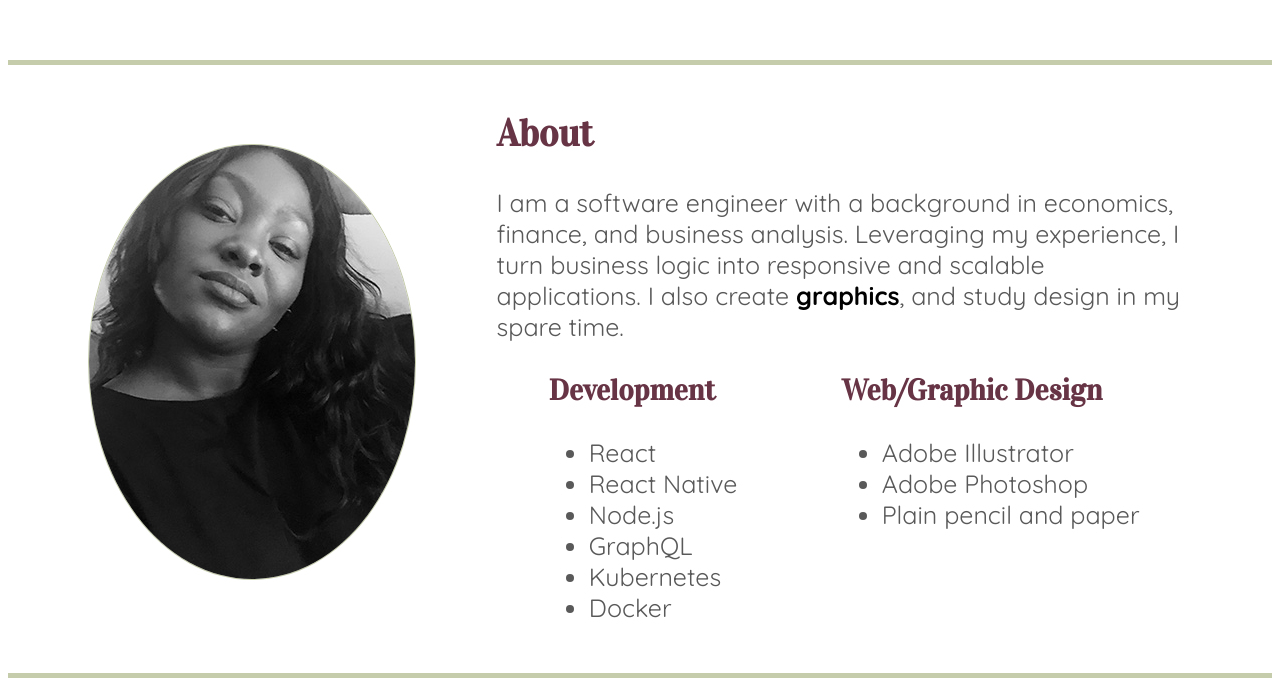
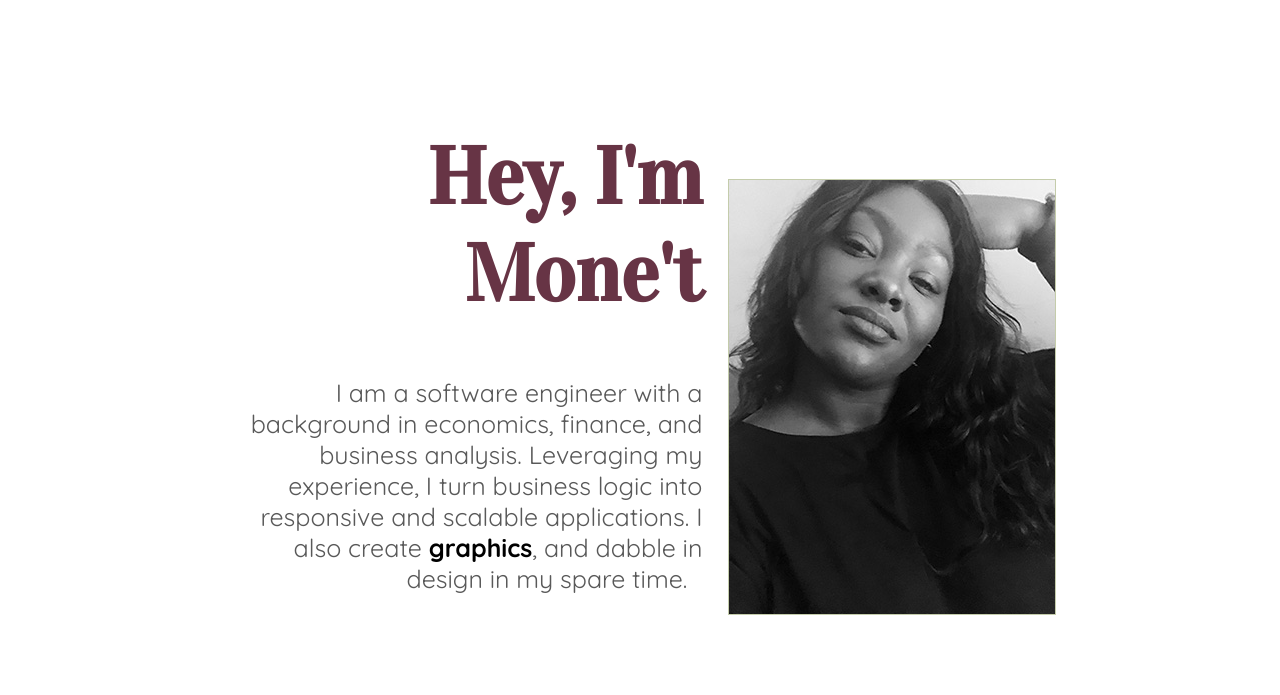
Before and after one commit to jmfulgham/jaimo.net, a React (Create React App) app: page /about in a window 1280 px wide. Shown: the part 105-800 px from the top of the page. Built offline with nearby package versions, Linux system fonts and the light colour scheme.

Commit message:
Figure out some spacing

```diff
--- a/src/components/About/About.js
+++ b/src/components/About/About.js
@@ -1,84 +1,108 @@
 import React from "react";
 
 const profilePicture = require('../../assets/JM BW.JPG');
-require("typeface-vidaloka");
 
 
 const styles = {
     container: {
         display: 'flex',
+        // flexFlow: 'row wrap',
+        // justifyContent: 'space-evenly',
+        // padding: '15px 0 25px 0',
+        margin: '35px 0 35px 0',
+        // backgroundColor: '#ffffff',
+        // height: '55vh',
+        order: '0',
+        maxWidth: '65vw'
+    },
+    text: {
+        // width: '25%',
+        alignSelf: 'flex-end'
+    },
+    second: {
+        display: 'flex',
         flexFlow: 'row wrap',
-        justifyContent: 'space-evenly',
-        padding: '15px 0 25px 0',
-        margin: '45px 0 45px 0',
-        borderStyle: 'solid',
-        borderColor:'#C4CCAB',
-        borderWidth: '5px 0 5px 0',
-        backgroundColor: '#ffffff'
+        order: '1',
+        marginTop: '15vh',
     },
-    h2: {
-        color: '#673445',
-        fontFamily: 'Vidaloka',
-    },
-
     imgContainer: {
-        order: '0',
-        alignSelf: 'center'
+        order: '2',
+        alignSelf: 'flex-end'
     },
 
     body: {
-        fontFamily: "Quicksand"
+        fontFamily: "Quicksand",
+        margin: '15px'
     },
 
     img: {
-        borderRadius: '65%',
-        border: '1px solid #C4CCAB'
+        border: '1px solid #C4CCAB',
+
     },
     bio: {
-        width: '55%',
+        // width: '65%',
         order: '1',
         fontSize: '25px',
-        alignSelf: 'center',
+        alignSelf: 'flex-end',
+        textAlign: 'end',
+        margin: '2vw'
     },
     parent: {
         marginTop: '15vh',
         display: 'flex',
-        flexFlow: 'row wrap',
         justifyContent: 'center',
     },
 
     title: {
         fontFamily: 'Vidaloka',
+        color: '#673445',
+        fontSize: '10vh',
     },
 
     section: {
         display: 'flex',
-        justifyContent: 'space-around',
-        flexFlow: 'row wrap'
+        order: '0',
+        alignItems: 'flex-end',
     },
     tech: {
-        order: '0'
+        order: '0',
+        width: '10vw',
+        height: '10vw'
     },
     design: {
-        order: '1'
+        order: '1',
+        width: '10vw',
+        height: '10vw'
     }
 };
 
 const About = () => {
-    return (<div className="parent" style={styles.parent}>
+    return (
+        <>
+            <div className="parent" style={styles.parent}>
                 <div className="about-container" style={styles.container}>
                     <div className="img-container" style={styles.imgContainer}>
                         <img style={styles.img} src={profilePicture} alt="JM Selfie"/>
                     </div>
                     <div className="bio" style={styles.bio}>
-                    <h2 style={styles.h2}>About</h2>
-                    <text style={styles.body}> I am a software engineer with a background in economics,
-                        finance, and business analysis. Leveraging my experience, I turn business logic into responsive
+                        <h1 style={styles.title}>Hey, I'm Mone't</h1>
+                        <section className="text" style={styles.text}>
+                            <text style={styles.body}> I am a software engineer
+                                with a background in economics,
+                                finance, and business analysis.
+                                Leveraging my experience,
+                                I turn business logic into responsive
                                 and scalable applications.
                                 I also create <a href="/graphics" alt="Jai Mone't Graphics">graphics</a>,
-                        and study design in my spare time.
+                                and dabble in design
+                                in my spare time.
                             </text>
-                    <section className="tools" style={styles.section}>
+                        </section>
+                    </div>
+                </div>
+            </div>
+            <div className='step-parent' style={styles.second}>
+                <div className="tools" style={styles.section}>
 
                     <div className="technologies" style={styles.tech}>
 
@@ -100,10 +124,9 @@ const About = () => {
                             <li>Plain pencil and paper</li>
                         </ul>
                     </div>
-                    </section>
                 </div>
             </div>
-        </div>
+        </>
     )
 };
 
```
Lines whose indentation alone changed are shown as unchanged.
